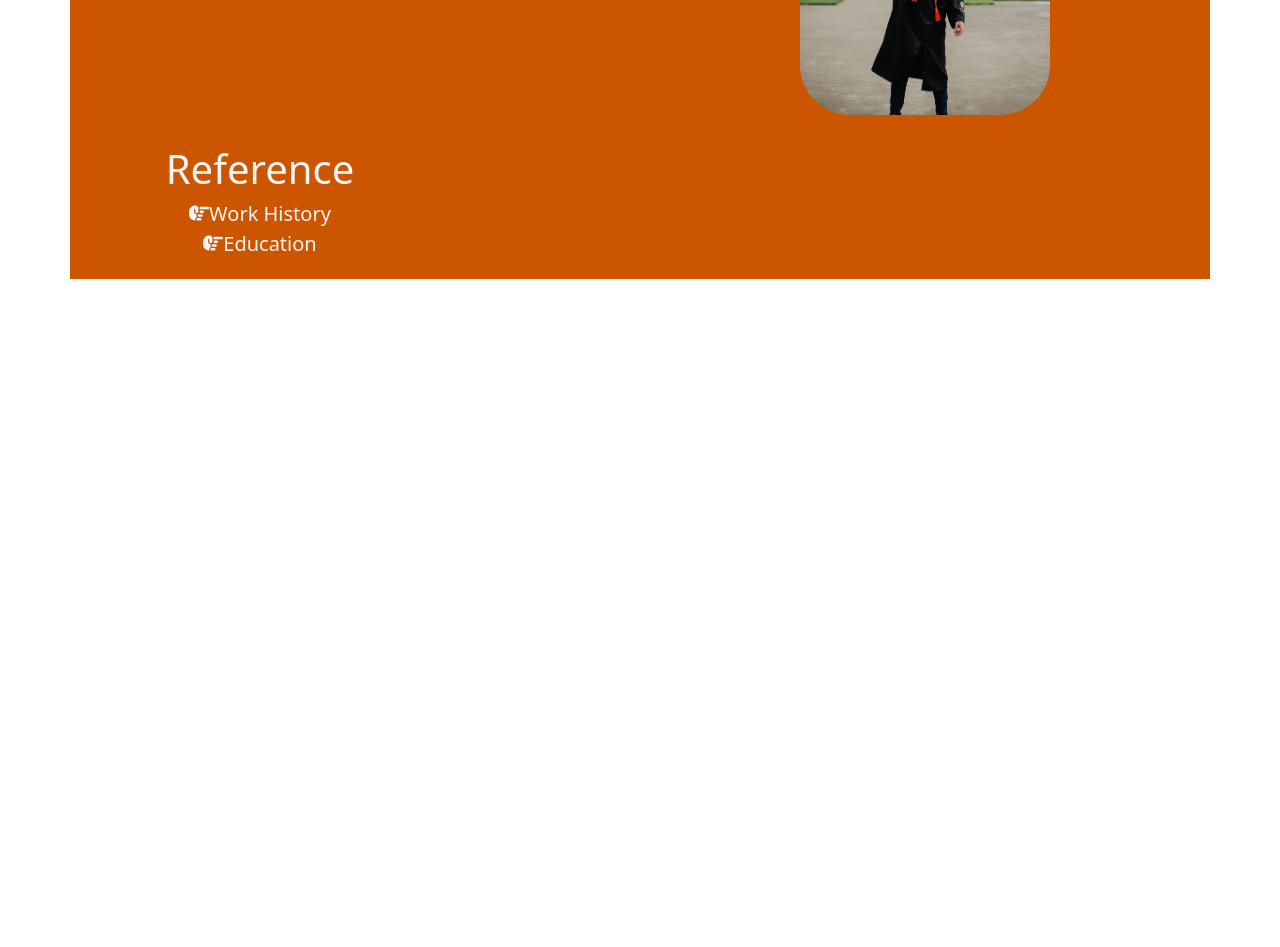
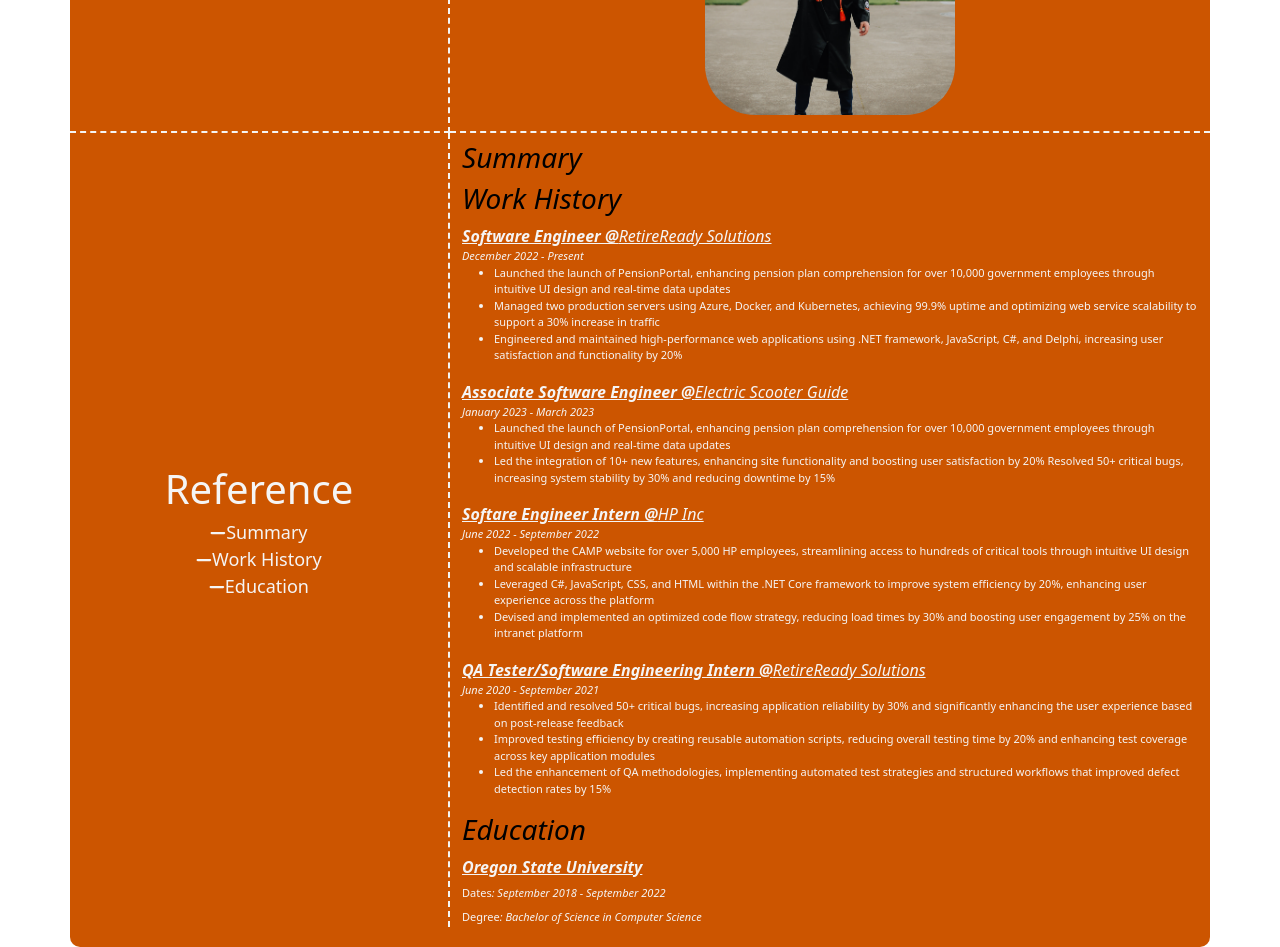
Before and after one commit to JonathanEDressel/mycodingvoyage.github.io, a React (Create React App) app in the folder frontend/: page / in a window 1280 px wide. Shown: the part 280-1227 px from the top of the page. Before the commit the page ends 800 px from the top, so only its background shows below. Built offline with nearby package versions, Linux system fonts and the light colour scheme.

Commit message:
UI chagnges

```diff
--- a/frontend/src/App.js
+++ b/frontend/src/App.js
@@ -1,13 +1,13 @@
 import { BrowserRouter, Routes, Route } from 'react-router-dom'
 import CapImg from './assets/images/capthrow.jpg';
 import { FontAwesomeIcon } from '@fortawesome/react-fontawesome'
-import { faHandPointRight } from '@fortawesome/free-solid-svg-icons'
+import { faMinus } from '@fortawesome/free-solid-svg-icons'
 
 function App() {
   return (
     <div class="container main-screen">
-        <div class="row mb-4 d-flex justify-content-center">
-          <div class="col col-6 d-inline align-content-center">
+        <div class="row d-flex justify-content-center">
+          <div class="col col-4 intro-container d-inline align-content-center text-center">
             <div class="col col-12">
               <span class="intro-msg-one">
                 Hi There,
@@ -19,12 +19,12 @@ function App() {
               </span>
             </div>
           </div>
-          <div class="col col-auto">
+          <div class="col col-8 pb-3 img-container text-center">
             <img class="image-design" src={CapImg}></img>
           </div>
         </div>
         <div class="row">
-          <div class="col col-4 d-inline align-content-center">
+          <div class="col col-4 reference-container d-inline align-content-center">
             <div class="col col-12 text-center">
               <span>
                 <span class="reference-header">Reference</span>
@@ -32,20 +32,177 @@ function App() {
             </div>
             <div class="col col-12 text-center">
               <span class="reference-item">
-                <FontAwesomeIcon icon={faHandPointRight} />
+                <FontAwesomeIcon icon={faMinus} />
+                <span class="reference-item">Summary</span>
+              </span>
+            </div>
+            <div class="col col-12 text-center">
+              <span class="reference-item">
+                <FontAwesomeIcon icon={faMinus} />
                 <span class="reference-item">Work History</span>
               </span>
             </div>
             <div class="col col-12 text-center">
             <span class="reference-item">
-                <FontAwesomeIcon icon={faHandPointRight} />
-                <span class="reference-item">Education</span>
+                <FontAwesomeIcon icon={faMinus} />
+                <span>Education</span>
               </span>
             </div>
+          </div>
 
-          </div>
-          <div class="col col-8">
+          <div class="col col-8 text-center mt-2">
+            <div class="col col-12 text-start">
+              <h3 class="section-header">
+                Summary
+              </h3>
+            </div>
 
+            <div class="col col-12 text-start">
+              <h3 class="section-header">
+                Work History
+              </h3>
+            </div>
+            <div class="col col-12 text-start">
+              <span class="experience-position">
+                Software Engineer  @
+              </span>
+              <span class="experience-company">
+               RetireReady Solutions
+              </span>
+            </div>
+            <div class="col col-12 text-start">
+              <span class="experience-dates">
+                December 2022 - Present
+              </span>
+            </div>
+            <div class="col col-12 text-start">
+              <ul class="experience-details">
+                <li>
+                  Launched the launch of PensionPortal, enhancing pension plan comprehension for over 10,000 government employees through
+                  intuitive UI design and real-time data updates
+                </li>
+                <li>
+                  Managed two production servers using Azure, Docker, and Kubernetes, achieving 99.9% uptime and optimizing web service
+                  scalability to support a 30% increase in traffic
+                </li>
+                <li>
+                  Engineered and maintained high-performance web applications using .NET framework, JavaScript, C#, and Delphi, increasing
+                  user satisfaction and functionality by 20%
+                </li>
+              </ul>
+            </div>
+            <div class="col col-12 text-start">
+              <span class="experience-position">
+                Associate Software Engineer  @
+              </span>
+              <span class="experience-company">
+               Electric Scooter Guide
+              </span>
+            </div>
+            <div class="col col-12 text-start">
+              <span class="experience-dates">
+                January 2023 - March 2023
+              </span>
+            </div>
+            <div class="col col-12 text-start">
+              <ul class="experience-details">
+                <li>
+                  Launched the launch of PensionPortal, enhancing pension plan comprehension for over 10,000 government employees through
+                  intuitive UI design and real-time data updates
+                </li>
+                <li>
+                  Led the integration of 10+ new features, enhancing site functionality and boosting user satisfaction by 20%
+                  Resolved 50+ critical bugs, increasing system stability by 30% and reducing downtime by 15%
+                </li>
+              </ul>
+            </div>
+            <div class="col col-12 text-start">
+              <span class="experience-position">
+                Softare Engineer Intern  @
+              </span>
+              <span class="experience-company">
+               HP Inc
+              </span>
+            </div>
+            <div class="col col-12 text-start">
+              <span class="experience-dates">
+                June 2022 - September 2022
+              </span>
+            </div>
+            <div class="col col-12 text-start">
+              <ul class="experience-details">
+                <li>
+                  Developed the CAMP website for over 5,000 HP employees, streamlining access to hundreds of critical tools through intuitive UI
+                  design and scalable infrastructure
+                </li>
+                <li>
+                  Leveraged C#, JavaScript, CSS, and HTML within the .NET Core framework to improve system efficiency by 20%, enhancing
+                  user experience across the platform
+                </li>
+                <li>
+                  Devised and implemented an optimized code flow strategy, reducing load times by 30% and boosting user engagement by 25%
+                  on the intranet platform
+                </li>
+              </ul>
+            </div>
+            <div class="col col-12 text-start">
+              <span class="experience-position">
+              QA Tester/Software Engineering Intern  @
+              </span>
+              <span class="experience-company">
+               RetireReady Solutions
+              </span>
+            </div>
+            <div class="col col-12 text-start">
+              <span class="experience-dates">
+                June 2020 - September 2021
+              </span>
+            </div>
+            <div class="col col-12 text-start">
+              <ul class="experience-details">
+                <li>
+                  Identified and resolved 50+ critical bugs, increasing application reliability by 30% and significantly enhancing the user experience
+                  based on post-release feedback
+                </li>
+                <li>
+                  Improved testing efficiency by creating reusable automation scripts, reducing overall testing time by 20% and enhancing test
+                  coverage across key application modules
+                </li>
+                <li>
+                  Led the enhancement of QA methodologies, implementing automated test strategies and structured workflows that improved
+                  defect detection rates by 15%
+                </li>
+              </ul>
+            </div>
+            <div class="col col-12 text-start">
+              <h3 class="section-header">
+                Education
+              </h3>
+
+              <div class="col col-12 text-start">
+                <span class="education-college">
+                  Oregon State University
+                </span>
+              </div>
+
+              <div class="col col-12 text-start">
+                <span class="education-prompt">
+                  Dates
+                </span>
+                <span class="eudcation-detail">
+                  : September 2018 - September 2022
+                </span>
+              </div>
+              <div class="col col-12 text-start pt-0">
+                <span class="education-prompt">
+                  Degree
+                </span>
+                <span class="eudcation-detail">
+                  : Bachelor of Science in Computer Science
+                </span>
+              </div>
+
+            </div>
           </div>
         </div>
     </div>
--- a/frontend/src/index.css
+++ b/frontend/src/index.css
@@ -1,44 +1,25 @@
   @import url('https://fonts.googleapis.com/css2?family=Poppins:wght@300;400;500;600;800&family=VT323&display=swap');
+
+  .main-screen {
+    border-radius: 10px;
+    max-width: 1400px;
+    padding: 20px;
+    margin: 0 auto;
+    background-color: #CC5500;
+  }
 
   :root {
     --primary: green;
     --error: red;
   }
 
-  body {
-    background: lightgray;
-    margin: 0;
-    font-family: "Poppins";
+  .img-container {
+    border-bottom: 2px dashed whitesmoke;
   }
 
-  header {
-    background: #222221;
-  }
-
-  header .container {
-    max-width: 1400px;
-    margin: 0 auto;
-    padding: 10px 20px;
-    display: flex;
-    align-items: center;
-    justify-content: space-between;
-  }
-
-  header a {
-    color: whitesmoke;
-    padding: 5px;
-    border-bottom: 3px solid black;
-    border-radius: 4px;
-    text-decoration: none;
-    font-size: larger;
-  }
-
-  header a:hover {
-    color: #5fbb46
-  }
-
-  #pg-header {
-    justify-content: space-evenly;
+  .intro-container {
+    border-right: 2px dashed whitesmoke;
+    border-bottom: 2px dashed whitesmoke;
   }
 
   .intro-msg-one {
@@ -56,63 +37,75 @@
     border-radius: 50px;
   }
 
+  .reference-container {
+    border-right: 2px dashed whitesmoke;
+  }
+
   .reference-header {
     font-size: 40px;;
     color: whitesmoke;
   }
 
-  .icon-design {
-    padding-right: 5px;
-    font-size: 20px;
-  }
-
   .reference-item {
-    font-size: 20px;
+    font-size: 18px;
     color: whitesmoke;
   }
 
-  .main-screen {
-    max-width: 1400px;
-    padding: 20px;
-    margin: 0 auto;
-    background-color: #CC5500;
+  .section-header {
+    color: black;
+    font-style: italic;
   }
 
-  .home {
-    display: grid;
-    grid-template-columns: 3fr 1fr;
-    gap: 50px;
+  .experience-company {
+    font-style: italic;
+    text-decoration: underline;
+    color: whitesmoke;
   }
 
-  .bio-details {
-    background-color: #fff;
-    border-radius: 4px;
-    margin: 20px auto;
-    padding: 20px;
-    position: relative;
-    width: 100%;
-    box-shadow: 2px 2px 5px black;
+  .experience-position {
+    font-style: italic;
+    text-decoration: underline;
+    color: whitesmoke;
+    font-weight: 700;
   }
 
-  .bio-details h4 {
-    margin: 0px 0px 10px 0px;
-    font-size: 1.2em;
-    color: var(--primary);
+  /*
+   * Find a way to inherit classes. I'm not too worried about this. It would just makes things a bit
+   * more convenient. I'll come back and clean this up (I say that all the time but never do lol)
+  */
+  .experience-dates {
+    font-size: 11px;
+    display: grid;
+    align-content: center;
+    font-style: italic;
+    color: whitesmoke;
   }
 
-  .bio-details p {
-    margin: 0;
-    font-size: 0.9rem;
-    color: #555
+  .experience-details {
+    font-size: 11px;
+    display: grid;
+    align-content: center;
+    color: whitesmoke;
   }
 
-  .bio-details span {
-    position: absolute;
-    top: 20px;
-    right: 20px;
-    cursor: pointer;
-    background-color: #f1f1f1;
-    padding: 6px;
-    border: 50px;
-    color: #333;
+  .education-college {
+    font-style: italic;
+    font-weight: 700;
+    text-decoration: underline;
+    color: whitesmoke;
   }
+
+  .education-prompt {
+    font-size: 11px;
+    color: whitesmoke;
+  }
+
+  .eudcation-detail {
+    font-size: 11px;
+    font-style: italic;
+    color: whitesmoke;
+  }
+
+  .education-degree {
+
+  }
```
Also changed, not shown: 1 other file (tests, documents, lock files or other folders).
